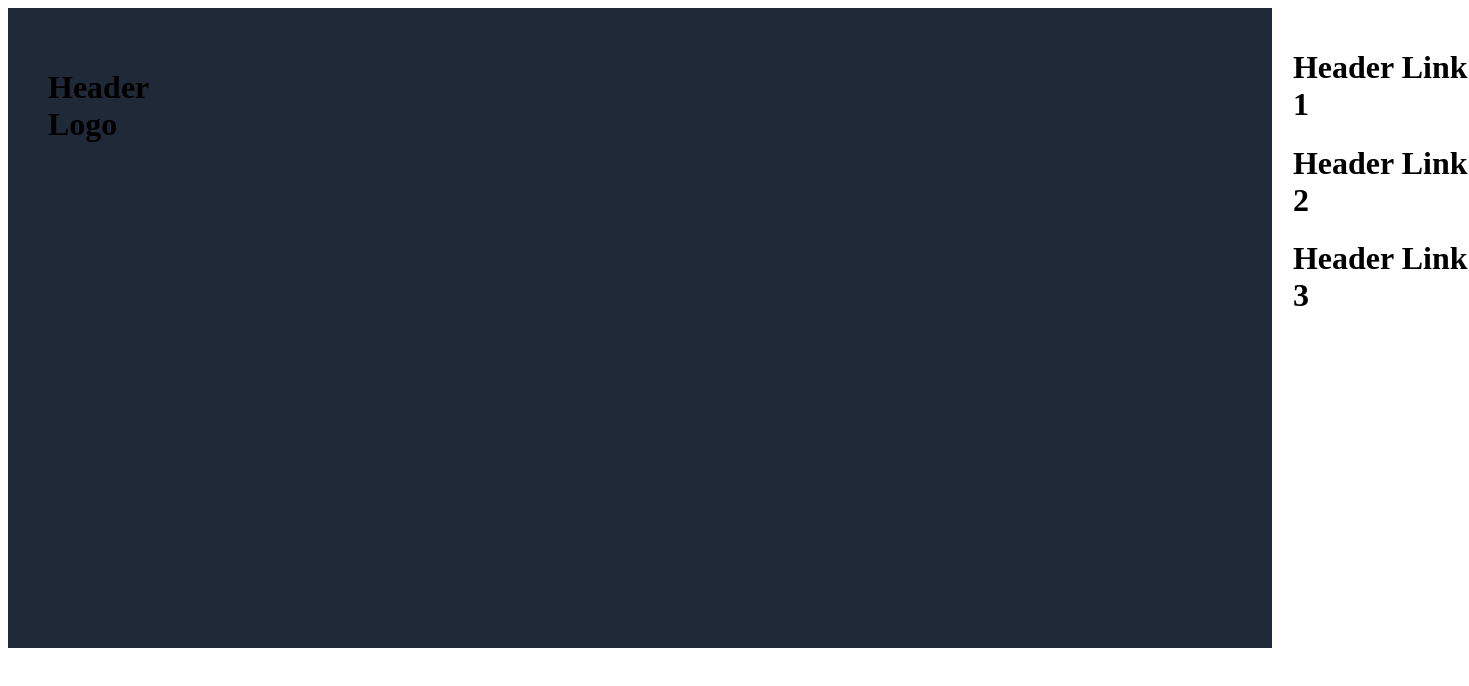
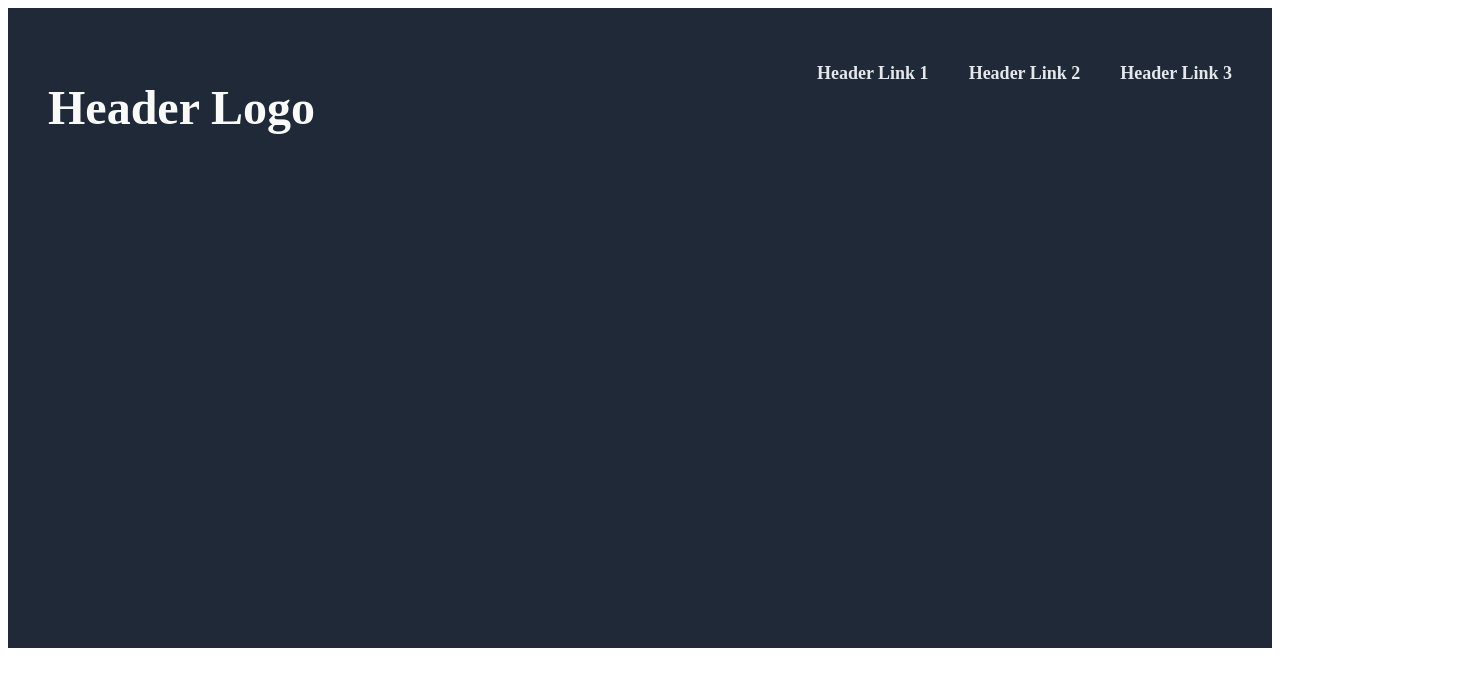
Before and after one commit to Vryuss/landing-page, a plain HTML site: page index.html in a window 1280 px wide. Shown: the top 686 px of the page, 1469 px wide, since content can reach past the window. Drawn offline with Linux system fonts and the light colour scheme.

Commit message:
Fixed header bar justify and styling

```diff
--- a/index.html
+++ b/index.html
@@ -12,11 +12,10 @@
         <div class="main">
             <div class="header">
                 <div class="logo"><h1>Header Logo</h1></div>
-                <div class="spacer"></div>
                 <div class="links">
-                    <h1>Header Link 1</h1>
-                    <h1>Header Link 2</h1>
-                    <h1>Header Link 3</h1>
+                    <h2 class="link">Header Link 1</h1>
+                    <h2 class="link">Header Link 2</h1>
+                    <h2 class="link">Header Link 3</h1>
                 </div>
             </div>
         </div>
--- a/styles.css
+++ b/styles.css
@@ -35,11 +35,24 @@
 }
 .logo{
     padding: 20px;
+    color: #f9faf8;
+    font-size: 24px;
+    font-weight: bolder;
 }
 .header{
     display: flex;
-    flex-direction: row;
+    justify-content: space-between;
+    height: 100px;
+    width: 100%;
 }
 .spacer{
     width: 1200px;
 }
+.links{
+    display: flex;
+}
+.link{
+    padding: 20px;
+    font-size: 18px;
+    color: #e5e7eb;
+}
```
